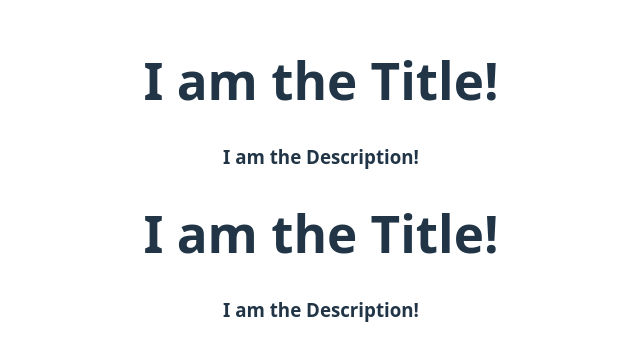
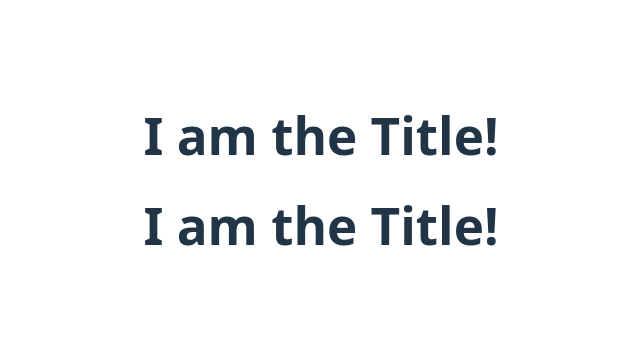
Before and after one commit to CrysPy-SAM/basic-react-app, a React (Vite) app: page / in a window 1280 px wide. Shown: the part 220-580 px from the top of the page, without its empty margins (319-959 px from the left). Built offline with nearby package versions, Linux system fonts and the light colour scheme.

Commit message:
Initial commit

```diff
--- a/src/App.jsx
+++ b/src/App.jsx
@@ -1,17 +1,11 @@
 import "./App.css"
 import Title from "./Title.jsx";
 
-function Description() {
-  return <h3>I am the Description!</h3>;
-}
-
 function App(){
   return(
-   <div>
+   <div className="mainbox">
     <Title/>
-    <Description/>
      <Title/>
-    <Description/>
    </div>
   );
 }
```
